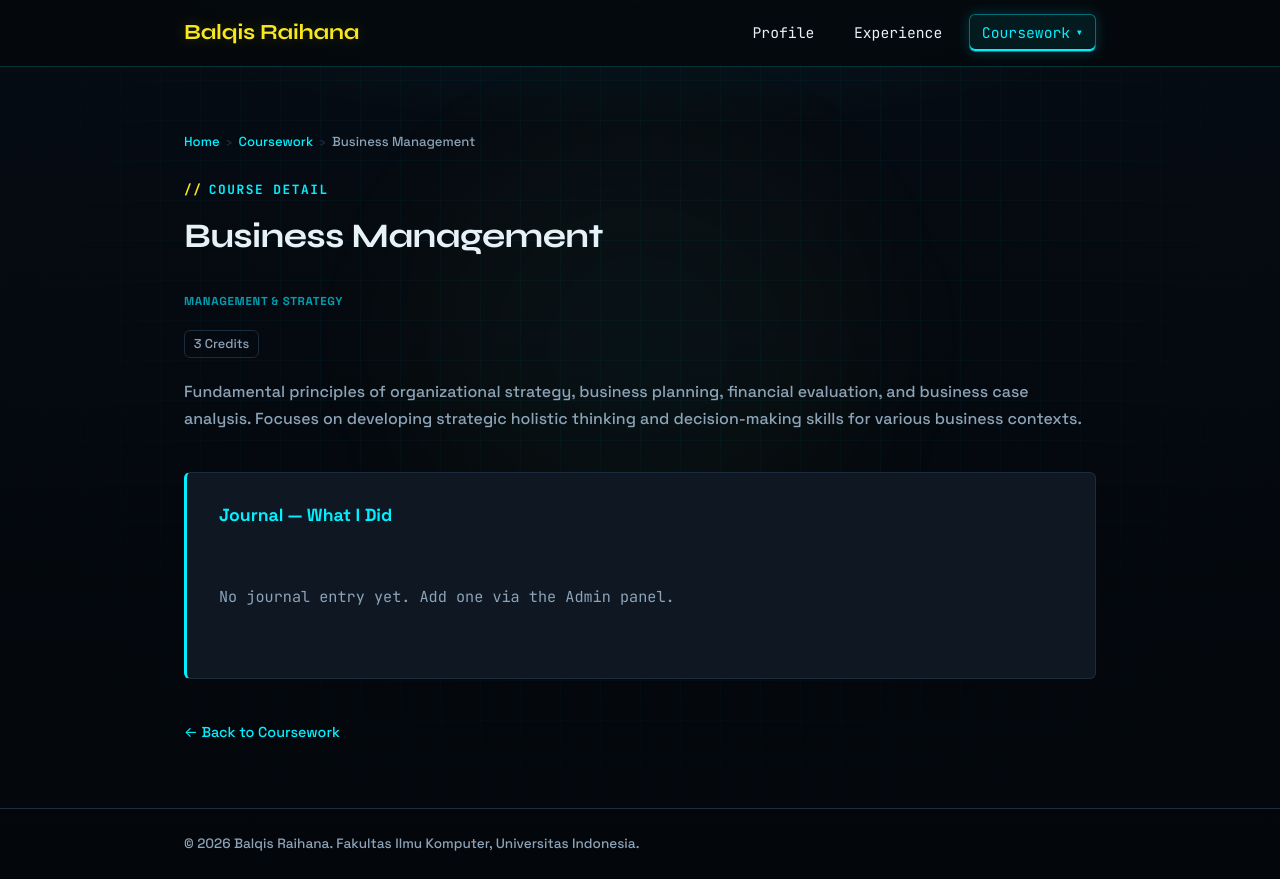
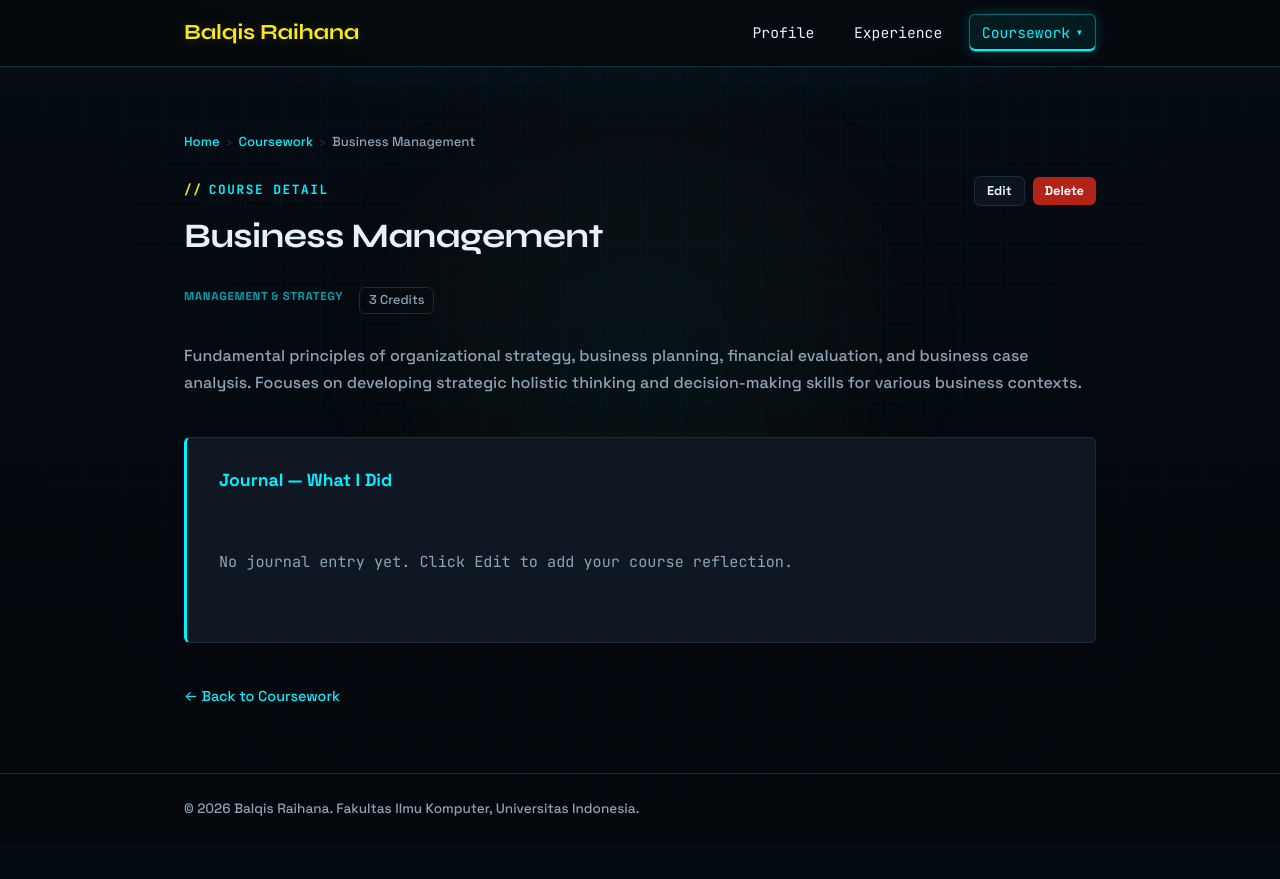
Before and after one commit to balqis-raihana/myportofolio, a Django app: page /coursework/056ed522-a446-4052-9bef-b84a9d122590/ in a window 1280 px wide. After the commit the page ends 816 px from the top, so only its background shows below. Run offline with Django 5.2, Linux system fonts and the light colour scheme; data comes from the database, SQL or seed files in the repository; parts of the project's set-up code (start-up, migrations or seed data) failed here and were passed over.

Commit message:
feat(coursework): implement CRUD, JSON data delivery, and subpage actions

```diff
--- a/main/urls.py
+++ b/main/urls.py
@@ -9,6 +9,10 @@ from main.views import (
     delete_experience,
     show_coursework,
     show_coursework_detail,
+    create_coursework,
+    edit_coursework,
+    delete_coursework,
+    get_coursework_json,
 )
 
 app_name = "main"
@@ -21,5 +25,9 @@ urlpatterns = [
     path("experience/<uuid:experience_id>/delete/", delete_experience, name="delete_experience"),
     path("api/experience/", get_experience_json, name="get_experience_json"),
     path("coursework/", show_coursework, name="show_coursework"),
+    path("coursework/add/", create_coursework, name="create_coursework"),
+    path("coursework/<uuid:coursework_id>/edit/", edit_coursework, name="edit_coursework"),
+    path("coursework/<uuid:coursework_id>/delete/", delete_coursework, name="delete_coursework"),
+    path("api/coursework/", get_coursework_json, name="get_coursework_json"),
     path("coursework/<uuid:pk>/", show_coursework_detail, name="show_coursework_detail"),
 ]
--- a/main/views.py
+++ b/main/views.py
@@ -7,7 +7,7 @@ from django.shortcuts import render, get_object_or_404, redirect
 from django.utils.text import slugify
 
 from main.models import Experience, Coursework
-from main.forms import ExperienceForm
+from main.forms import ExperienceForm, CourseworkForm
 
 
 def show_main(request):
@@ -157,12 +157,78 @@ def delete_experience(request, experience_id):
     return redirect("main:show_experience")
 
 
+def get_coursework_json(request):
+    category_query = request.GET.get("category", "").strip()
+    coursework = Coursework.objects.all()
+
+    if category_query and category_query != "all":
+        coursework = coursework.filter(category__icontains=category_query)
+
+    coursework_json = serializers.serialize("json", coursework)
+    return HttpResponse(coursework_json, content_type="application/json")
+
+
 def show_coursework(request):
+    json_response = get_coursework_json(request)
+    coursework_deserialized = serializers.deserialize(
+        "json",
+        json_response.content.decode("utf-8"),
+    )
+    coursework_list = [item.object for item in coursework_deserialized]
+    category_query = request.GET.get("category", "").strip()
+
     context = {
         "name": "Balqis Raihana",
+        "coursework_list": coursework_list,
+        "category_query": category_query,
+    }
+    return render(request, "coursework.html", context)
+
+
+def create_coursework(request):
+    form = CourseworkForm(request.POST or None)
+
+    if request.method == "POST" and form.is_valid():
+        form.save()
+        messages.success(request, "New coursework successfully added!")
+        return redirect("main:show_coursework")
+
+    context = {
+        "name": "Balqis Raihana",
+        "form": form,
         "coursework_list": Coursework.objects.all(),
     }
-    return render(request, "coursework.html", context)
+    return render(request, "coursework_form.html", context)
+
+
+def edit_coursework(request, coursework_id):
+    coursework = get_object_or_404(Coursework, pk=coursework_id)
+    form = CourseworkForm(request.POST or None, instance=coursework)
+
+    if request.method == "POST" and form.is_valid():
+        form.save()
+        messages.success(request, "Coursework successfully updated!")
+        return redirect("main:show_coursework")
+
+    context = {
+        "name": "Balqis Raihana",
+        "form": form,
+        "coursework": coursework,
+        "is_edit": True,
+        "coursework_list": Coursework.objects.all(),
+    }
+    return render(request, "coursework_form.html", context)
+
+
+def delete_coursework(request, coursework_id):
+    coursework = get_object_or_404(Coursework, pk=coursework_id)
+
+    if request.method == "POST":
+        coursework.delete()
+        messages.success(request, "Coursework successfully deleted!")
+        return redirect("main:show_coursework")
+
+    return redirect("main:show_coursework")
 
 
 def get_course_journal_images(course):
--- a/static/css/style.css
+++ b/static/css/style.css
@@ -1020,15 +1020,30 @@ section {
     box-shadow: 0 0 10px rgba(180, 35, 24, 0.4);
 }
 
-.experience-card-actions {
-    margin-top: 1rem;
-    display: flex;
+.experience-card-actions,
+.course-card-actions,
+.course-detail-actions {
+    display: inline-flex;
     align-items: center;
-    justify-content: flex-end;
     gap: 0.5rem;
+    flex-shrink: 0;
 }
 
-.experience-card-actions .button {
+.experience-card-actions,
+.course-card-actions {
+    margin-top: 1rem;
+    justify-content: flex-end;
+}
+
+.experience-card-actions .button,
+.experience-card-actions a.button,
+.experience-card-actions button.button,
+.course-card-actions .button,
+.course-card-actions a.button,
+.course-card-actions button.button,
+.course-detail-actions .button,
+.course-detail-actions a.button,
+.course-detail-actions button.button {
     font-size: 0.8rem;
     padding: 0.35rem 0.75rem;
     line-height: 1.35;
@@ -1036,18 +1051,63 @@ section {
     align-items: center;
     justify-content: center;
     height: auto;
+    width: auto;
+    box-sizing: border-box;
+    vertical-align: middle;
+    white-space: nowrap;
 }
 
-.experience-card-actions .button-secondary {
+.experience-card-actions .button-secondary,
+.course-card-actions .button-secondary,
+.course-detail-actions .button-secondary {
     background: rgba(14, 23, 34, 0.85);
     color: var(--ink);
     border: 1px solid var(--line);
 }
 
-.experience-card-actions .button-secondary:hover {
+.experience-card-actions .button-secondary:hover,
+.course-card-actions .button-secondary:hover,
+.course-detail-actions .button-secondary:hover {
     background: var(--surface-elevated);
     border-color: var(--accent);
     color: var(--accent);
+}
+
+
+
+.course-card-header {
+    display: flex;
+    justify-content: space-between;
+    align-items: center;
+    margin-bottom: 0.5rem;
+}
+
+.course-credits-badge {
+    font-family: var(--font-mono);
+    font-size: 0.72rem;
+    color: var(--text-muted);
+    border: 1px solid var(--line);
+    border-radius: var(--radius);
+    padding: 0.12rem 0.5rem;
+}
+
+.course-name-link {
+    color: inherit;
+    text-decoration: none;
+    transition: color 0.2s ease;
+}
+
+.course-name-link:hover {
+    color: var(--accent);
+}
+
+.course-detail-header {
+    display: flex;
+    justify-content: space-between;
+    align-items: flex-start;
+    gap: 1rem;
+    flex-wrap: wrap;
+    margin-bottom: 0.5rem;
 }
 
 .alert-success {
--- a/templates/coursework_detail.html
+++ b/templates/coursework_detail.html
@@ -17,12 +17,30 @@
                 <span>{{ course.name }}</span>
             </nav>
 
-            <p class="section-kicker">Course Detail</p>
-            <h1 class="section-title">{{ course.name }}</h1>
-            <span class="course-tag">{{ course.category }}</span>
-
-            <div class="course-detail-meta">
-                <span class="course-credits">{{ course.credits }} Credits</span>
+            <div class="course-detail-header">
+                <div>
+                    <p class="section-kicker">Course Detail</p>
+                    <h1 class="section-title">{{ course.name }}</h1>
+                    <div class="course-detail-meta">
+                        <span class="course-tag">{{ course.category }}</span>
+                        <span class="course-credits">{{ course.credits }} Credits</span>
+                    </div>
+                </div>
+                <div class="course-detail-actions">
+                    <a href="{% url 'main:edit_coursework' course.id %}"
+                       class="button button-secondary"
+                       aria-label="Edit {{ course.name }}"
+                       title="Edit course">
+                        Edit
+                    </a>
+                    <button type="button"
+                            class="button button-danger"
+                            popovertarget="delete-cw-{{ course.id }}"
+                            aria-label="Delete {{ course.name }}"
+                            title="Delete course">
+                        Delete
+                    </button>
+                </div>
             </div>
 
             <p class="course-desc detail-desc">{{ course.description }}</p>
@@ -32,7 +50,7 @@
                 {% if course.journal %}
                     <div class="journal-body">{{ course.journal|linebreaksbr }}</div>
                 {% else %}
-                    <p class="empty-state">No journal entry yet. Add one via the Admin panel.</p>
+                    <p class="empty-state">No journal entry yet. Click Edit to add your course reflection.</p>
                 {% endif %}
 
                 {% if journal_images %}
@@ -52,6 +70,42 @@
                 {% endif %}
             </div>
 
+            <!-- Delete confirmation modal -->
+            <div id="delete-cw-{{ course.id }}"
+                 class="project-delete-modal"
+                 popover="auto"
+                 role="dialog"
+                 aria-modal="true"
+                 aria-labelledby="delete-cw-title-{{ course.id }}">
+                <button type="button"
+                        class="project-delete-modal__backdrop"
+                        popovertarget="delete-cw-{{ course.id }}"
+                        popovertargetaction="hide"
+                        aria-label="Close delete confirmation"></button>
+                <div class="project-delete-modal__content">
+                    <button type="button"
+                            class="project-delete-modal__close"
+                            popovertarget="delete-cw-{{ course.id }}"
+                            popovertargetaction="hide"
+                            aria-label="Close delete confirmation">×</button>
+                    <h2 id="delete-cw-title-{{ course.id }}">Delete Coursework?</h2>
+                    <p>
+                        Are you sure you want to delete
+                        <strong>{{ course.name }}</strong> ({{ course.category }})?
+                    </p>
+                    <div class="project-delete-modal__actions">
+                        <button type="button"
+                                class="button button-secondary"
+                                popovertarget="delete-cw-{{ course.id }}"
+                                popovertargetaction="hide">Cancel</button>
+                        <form method="post" action="{% url 'main:delete_coursework' course.id %}">
+                            {% csrf_token %}
+                            <button type="submit" class="button button-danger">Yes, Delete</button>
+                        </form>
+                    </div>
+                </div>
+            </div>
+
             <a href="{% url 'main:show_coursework' %}" class="back-link">← Back to Coursework</a>
 
         </div>
```
Also changed, not shown: main/forms.py (+50 -10 lines), templates/components/coursework_delete_modal.html (added, +50 -0 lines), templates/coursework.html (+18 -2 lines), templates/coursework_form.html (added, +35 -0 lines).
